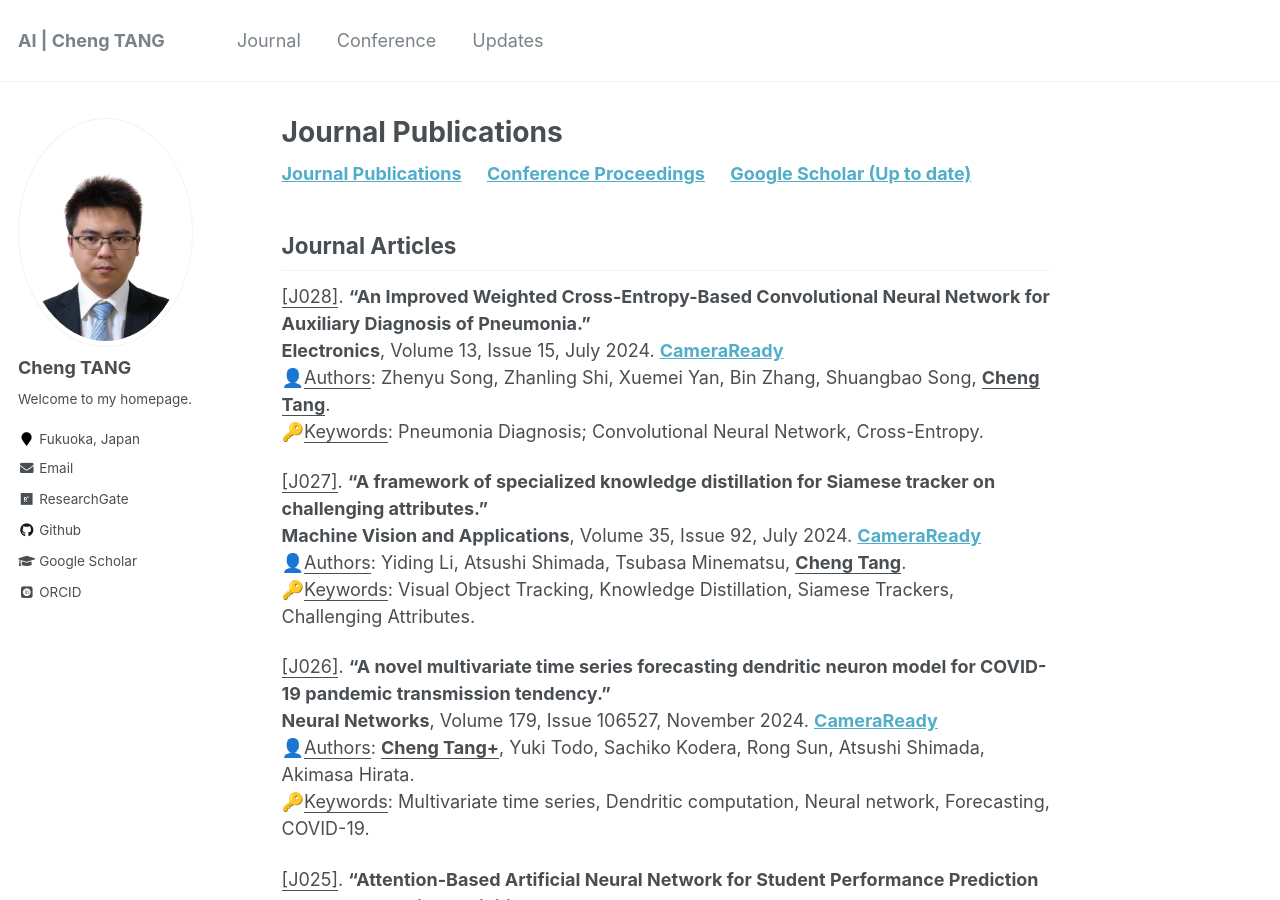
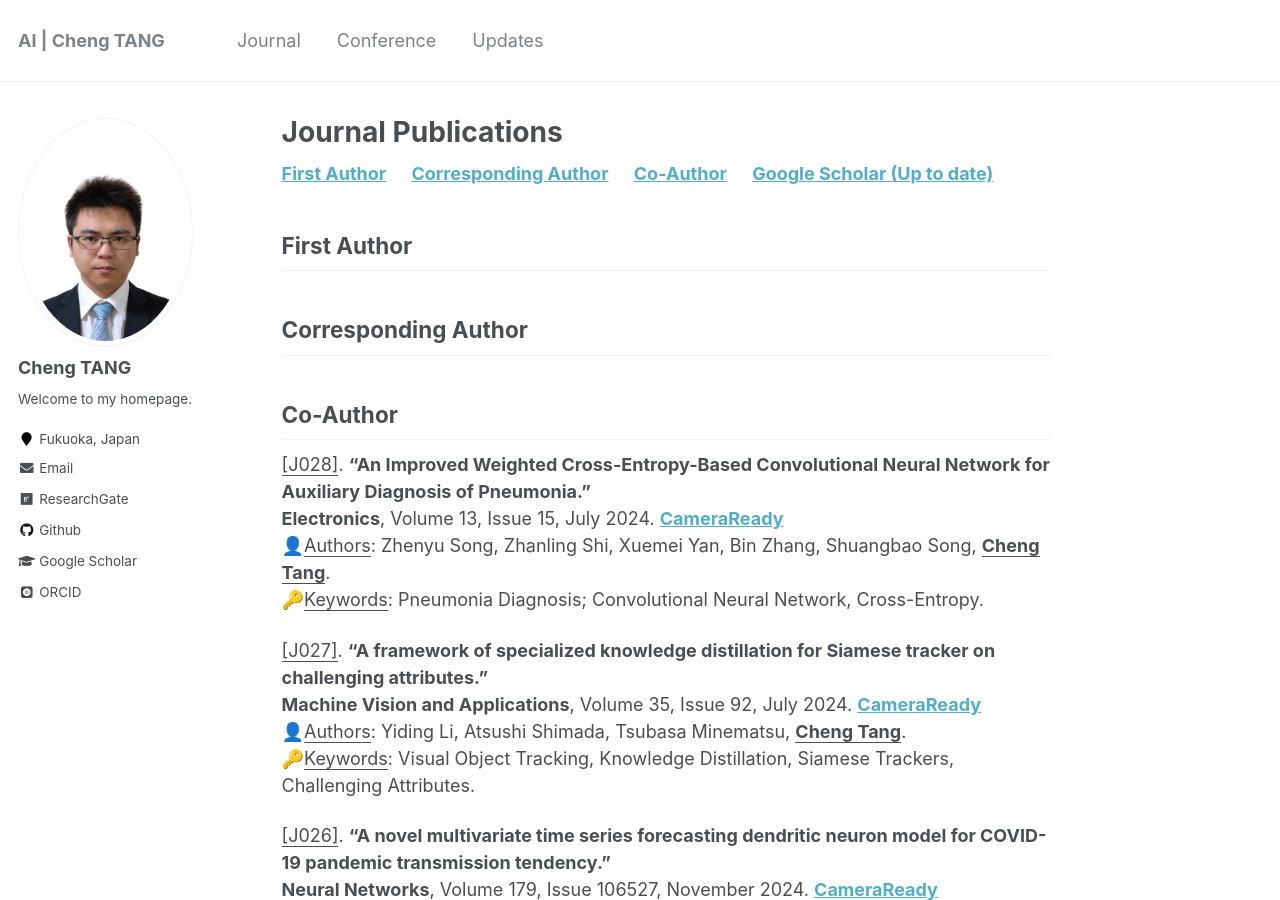
Before and after one commit to ChengTANG-AI/chengtang-ai.github.io, a Jekyll site: the page built from _pages/JournalPublications.md, in a window 1280 px wide and 900 px high. Built offline with Jekyll 4.4.1, drawn with Linux system fonts in a browser that asks for light colours; some web fonts are replaced.

Commit message:
Update JournalPublications.md

```diff
--- a/_pages/JournalPublications.md
+++ b/_pages/JournalPublications.md
@@ -4,11 +4,22 @@ permalink: /JournalPublications/
 author_profile: true
 ---
 
-**[Journal Publications](#pubs)** &nbsp; &nbsp; **[Conference Proceedings](#cops)** &nbsp; &nbsp; **[Google Scholar (Up to date)](https://scholar.google.com/citations?user=GvXOVv0AAAAJ)**
+**[First Author](#fau)** &nbsp; &nbsp; **[Corresponding Author](#rau)** &nbsp; &nbsp; **[Co-Author](#cau)** &nbsp; &nbsp; **[Google Scholar (Up to date)](https://scholar.google.com/citations?user=GvXOVv0AAAAJ)**
 
 
-<h2 id="pubs">
-Journal Articles
+<h2 id="fau">
+First Author
+</h2>
+
+
+
+<h2 id="rau">
+Corresponding Author
+</h2>
+
+
+<h2 id="cau">
+Co-Author
 </h2>
 
 <u>[J028]</u>. **"An Improved Weighted Cross-Entropy-Based Convolutional Neural Network for Auxiliary Diagnosis of Pneumonia."**
```
